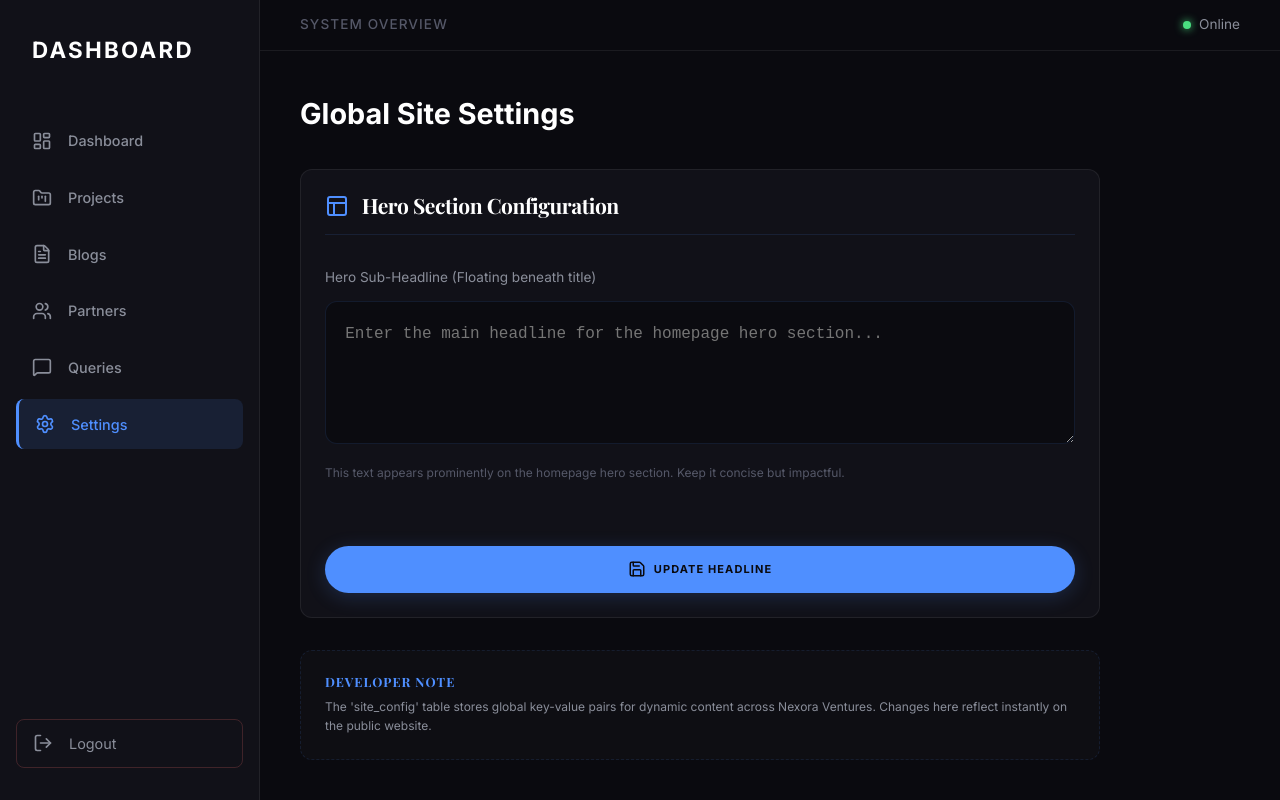
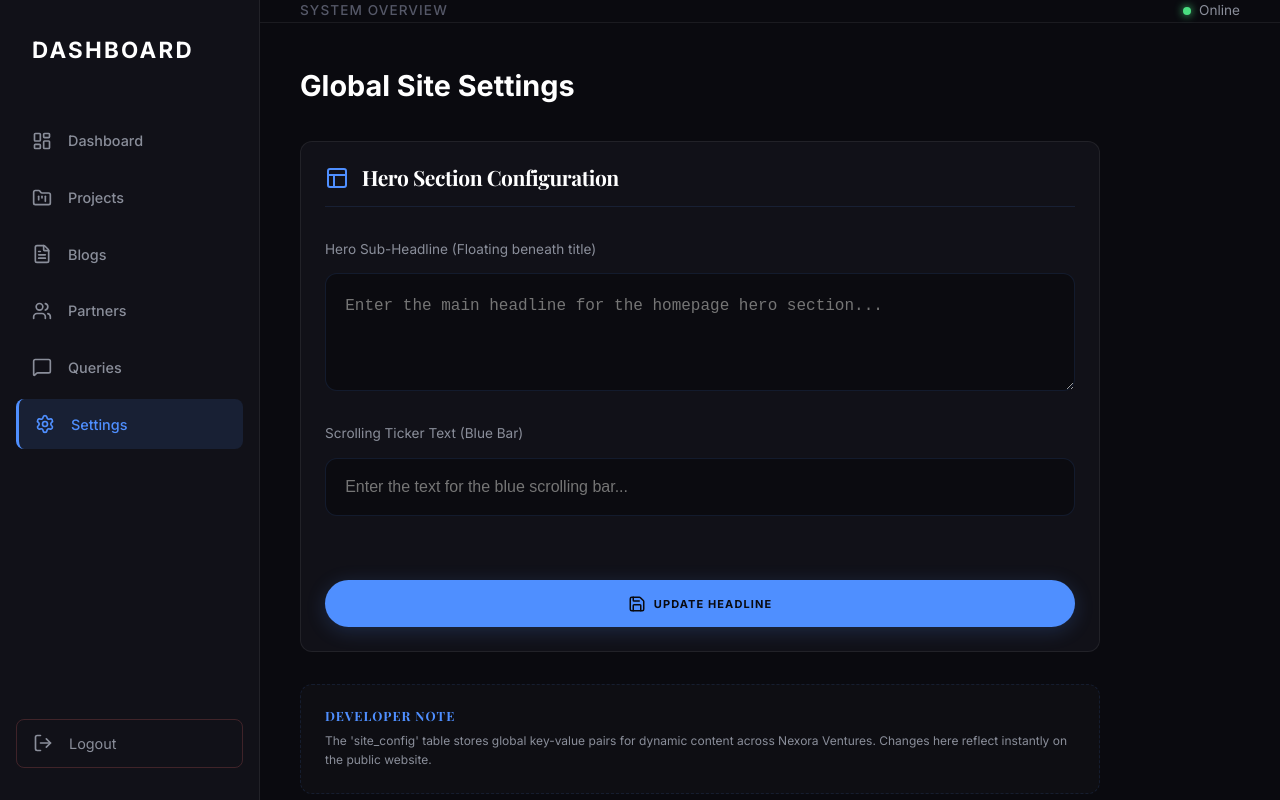
Before and after one commit to musman2403/nexora, a React (Vite) app: page /admin/settings in a window 1280 px wide. Built offline with nearby package versions, Linux system fonts and the light colour scheme; no server answers; the database is empty; a web font is replaced by a local one.

Commit message:
Enable dynamic control for scrolling ticker text

```diff
--- a/src/pages/AdminSettings.jsx
+++ b/src/pages/AdminSettings.jsx
@@ -4,6 +4,7 @@ import { supabase } from '../supabaseClient';
 
 const AdminSettings = () => {
   const [headline, setHeadline] = useState('');
+  const [ticker, setTicker] = useState('');
   const [loading, setLoading] = useState(true);
   const [saving, setSaving] = useState(false);
 
@@ -14,14 +15,15 @@ const AdminSettings = () => {
   async function fetchSettings() {
     setLoading(true);
     try {
-      const { data, error } = await supabase
+      const { data } = await supabase
         .from('site_config')
-        .select('value')
-        .eq('id', 'hero_headline')
-        .single();
+        .select('*');
 
       if (data) {
-        setHeadline(data.value);
+        const h = data.find(item => item.id === 'hero_headline');
+        const t = data.find(item => item.id === 'hero_ticker');
+        if (h) setHeadline(h.value);
+        if (t) setTicker(t.value);
       }
     } catch (e) {
       console.error("Error fetching settings:", e);
@@ -33,18 +35,19 @@ const AdminSettings = () => {
   const handleSave = async () => {
     setSaving(true);
     try {
+      const updates = [
+        { id: 'hero_headline', value: headline },
+        { id: 'hero_ticker', value: ticker }
+      ];
+
       const { error } = await supabase
         .from('site_config')
-        .upsert({ id: 'hero_headline', value: headline });
+        .upsert(updates);
 
       if (error) {
-        if (error.code === '42P01') {
-          alert("Database table 'site_config' is missing. Please run the required SQL in your Supabase dashboard.");
-        } else {
-          alert(error.message);
-        }
+        alert(error.message);
       } else {
-        alert("Headline updated successfully!");
+        alert("Settings updated successfully!");
       }
     } catch (e) {
       alert("An unexpected error occurred.");
@@ -71,7 +74,7 @@ const AdminSettings = () => {
               Hero Sub-Headline (Floating beneath title)
             </label>
             <textarea
-              rows="4"
+              rows="3"
               className="entry-input"
               value={headline}
               onChange={(e) => setHeadline(e.target.value)}
@@ -89,9 +92,29 @@ const AdminSettings = () => {
               }}
               disabled={loading}
             />
-            <p style={{ fontSize: '0.75rem', color: 'var(--text-tertiary)', marginTop: '0.6rem' }}>
-              This text appears prominently on the homepage hero section. Keep it concise but impactful.
-            </p>
+          </div>
+
+          <div>
+            <label style={{ fontSize: '0.85rem', color: 'var(--muted)', display: 'block', marginBottom: '0.8rem' }}>
+              Scrolling Ticker Text (Blue Bar)
+            </label>
+            <input
+              type="text"
+              className="entry-input"
+              value={ticker}
+              onChange={(e) => setTicker(e.target.value)}
+              placeholder="Enter the text for the blue scrolling bar..."
+              style={{
+                width: '100%',
+                padding: '1.2rem',
+                borderRadius: '12px',
+                background: 'rgba(0,0,0,0.3)',
+                border: '1px solid var(--walnut-10)',
+                color: '#fff',
+                fontSize: '1rem'
+              }}
+              disabled={loading}
+            />
           </div>
 
           <div style={{ display: 'flex', gap: '1rem', marginTop: '1rem' }}>
--- a/src/pages/Home.jsx
+++ b/src/pages/Home.jsx
@@ -136,6 +136,7 @@ function Home({ userName }) {
   const [projects, setProjects] = useState([]);
   const [latestBlogs, setLatestBlogs] = useState([]);
   const [heroHeadline, setHeroHeadline] = useState('Nexora Ventures delivers integrated real estate solutions — from strategic acquisition to turnkey delivery — for investors who demand precision.');
+  const [tickerText, setTickerText] = useState("ARCHITECTING TOMORROW'S SKYLINES");
 
   useEffect(() => {
     async function fetchData() {
@@ -145,8 +146,13 @@ function Home({ userName }) {
       const { data: blogData } = await supabase.from('blogs').select('*').order('created_at', { ascending: false }).limit(3);
       if (blogData) setLatestBlogs(blogData);
 
-      const { data: configData } = await supabase.from('site_config').select('value').eq('id', 'hero_headline').single();
-      if (configData) setHeroHeadline(configData.value);
+      const { data: configData } = await supabase.from('site_config').select('*');
+      if (configData) {
+        const h = configData.find(item => item.id === 'hero_headline');
+        const t = configData.find(item => item.id === 'hero_ticker');
+        if (h) setHeroHeadline(h.value);
+        if (t) setTickerText(t.value);
+      }
     }
     fetchData();
   }, []);
@@ -222,7 +228,7 @@ function Home({ userName }) {
 
       <FloatingHeadline text={heroHeadline} />
 
-      <TextSlider text="ARCHITECTING TOMORROW'S SKYLINES" />
+      <TextSlider text={tickerText} />
 
       {/* STATS */}
       <section className="home-section" style={{ minHeight: 'auto', background: 'var(--bg-elevated)', padding: '80px 10%' }}>
```
